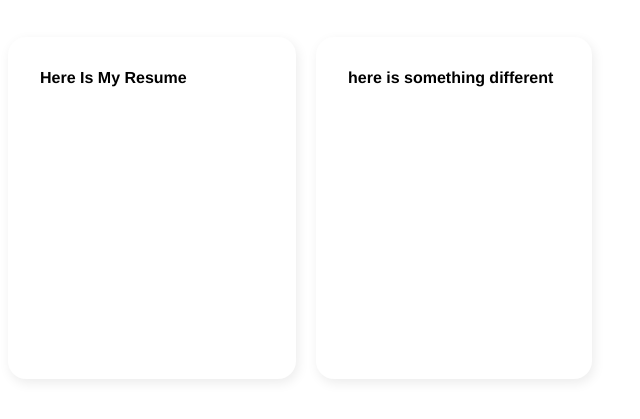
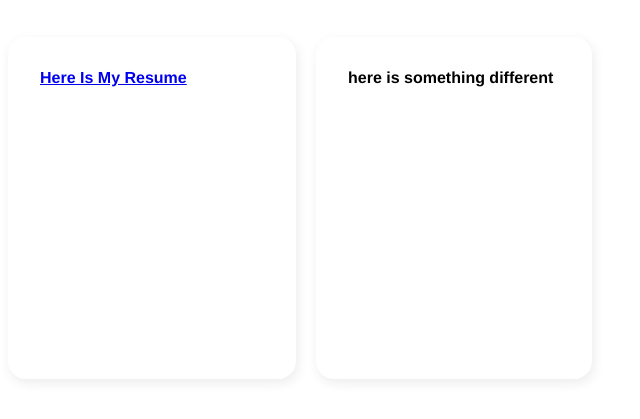
Before and after one commit to gamandujano/garrettmandujano.org, a plain HTML site: page index.html in a window 1280 px wide. Shown: the part 59-478 px from the top of the page, without its empty margins (0-640 px from the left). Drawn offline with Linux system fonts and the light colour scheme.

Commit message:
Update index.html

```diff
--- a/index.html
+++ b/index.html
@@ -77,9 +77,9 @@
     }
   </style>
 
-<p class="p1" href="https://garrettmandujanodev.org/youtube">
+<a class="p1" href="https://garrettmandujanodev.org/youtube">
   Here Is My Resume
-</p>
+</a>
 
 <p class="p2">
   here is something different
```
